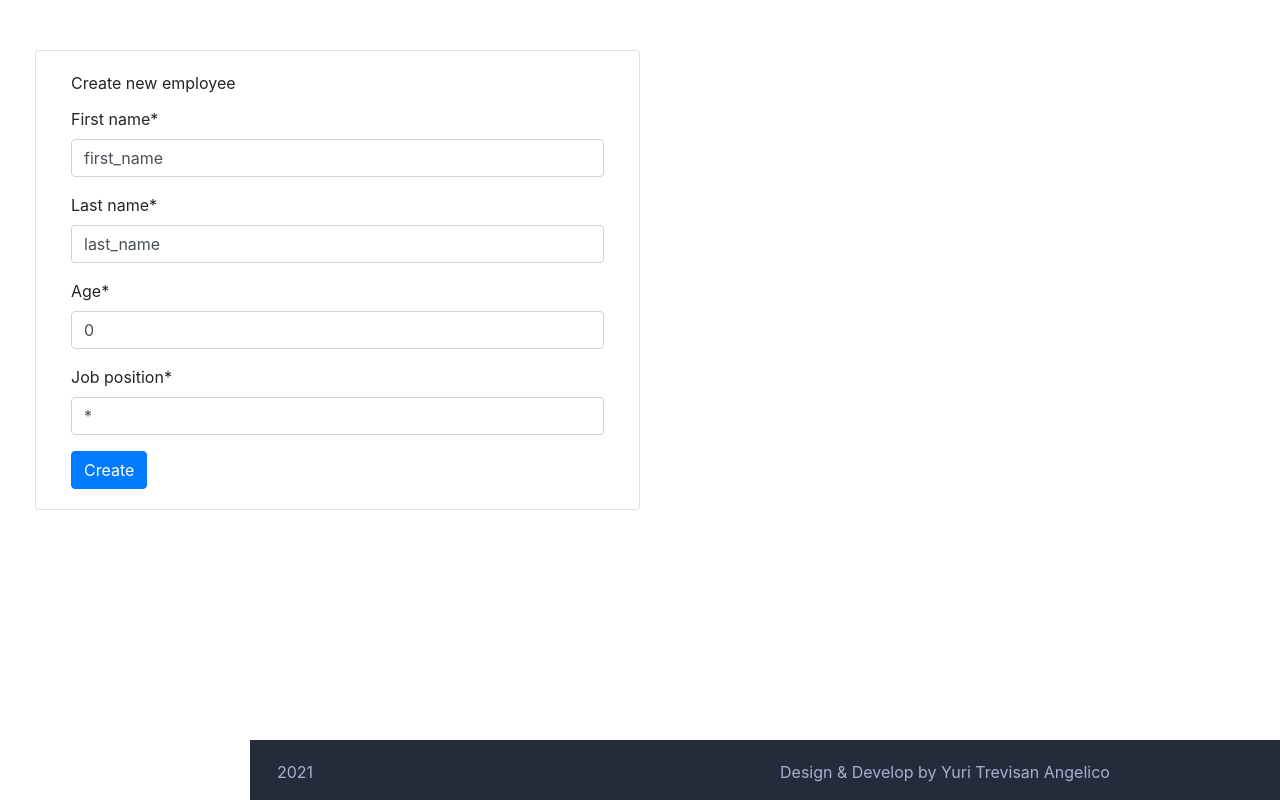
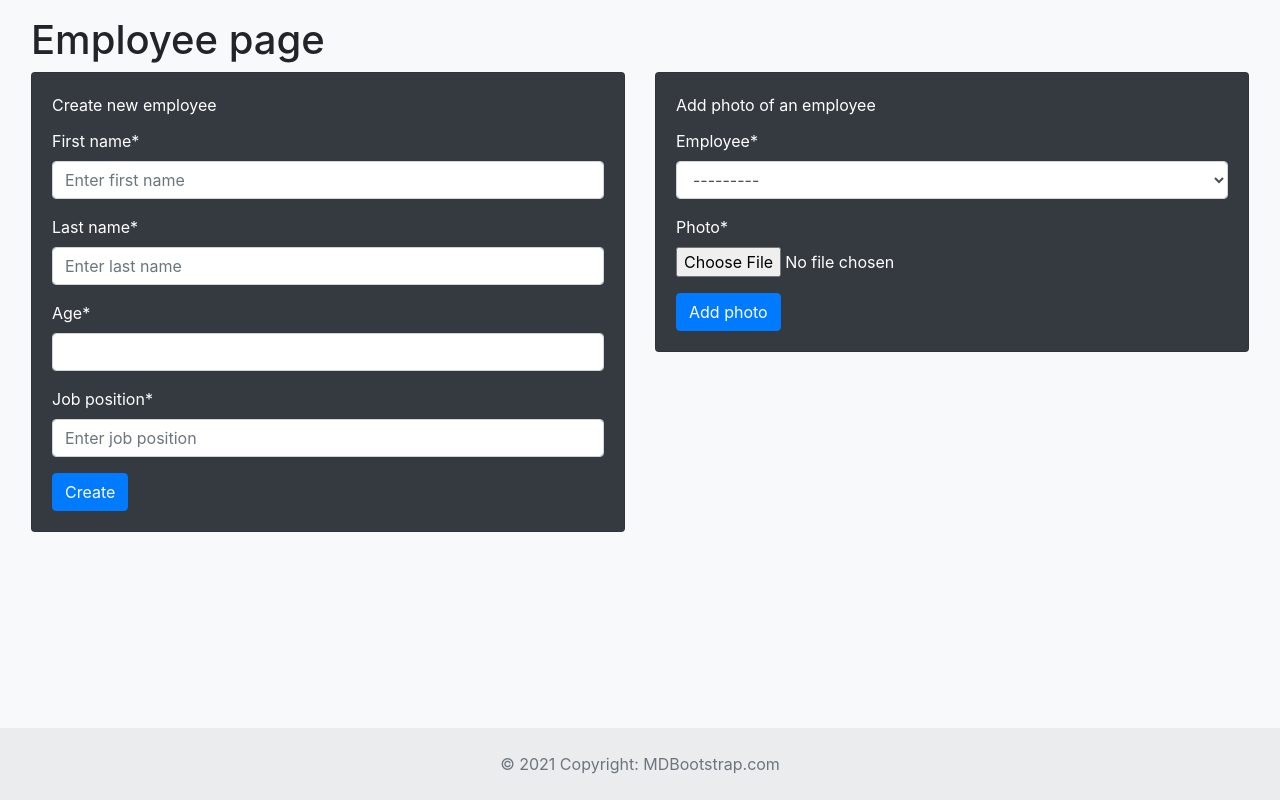
Before and after one commit to YuriTAngelico/tcc-pos-ia, a Django app: page /face_recognition/ in a window 1280 px wide. Run offline with Django 3.2, Linux system fonts and the light colour scheme; data that the repository does not hold is empty; some libraries are stand-ins or nearby versions.

Commit message:
added forms to create the employee and upload the photo, corrections in the front end

```diff
--- a/face_recognition/forms.py
+++ b/face_recognition/forms.py
@@ -6,18 +6,22 @@ from .models import *
 #####################################
 
 class EmployeeForm(forms.ModelForm):
+    first_name=forms.CharField(initial="",label='First name',widget=forms.TextInput(attrs={'placeholder': 'Enter first name', 'id':'first_name'}),max_length=50,required=True)
+    last_name=forms.CharField(initial="",label='Last name',widget=forms.TextInput(attrs={'placeholder': 'Enter last name', 'id':'last_name'}),max_length=50,required=True)
+    age=forms.IntegerField(initial="",label='Age',required=True)
+    job_position=forms.CharField(initial="",label='Job position',widget=forms.TextInput(attrs={'placeholder': 'Enter job position', 'id':'job_position'}),max_length=50,required=True)
     class Meta:
         model = Employee
-        fields="__all__"
+        fields=['first_name','last_name','age','job_position']
 
 
 class PhotoForm(forms.ModelForm):
     class Meta:
-        model = Employee
-        fields="__all__"
+        model = Photo
+        fields=['employee', 'photo']
 
 
 class BloobForm(forms.ModelForm):
     class Meta:
-        model = Employee
+        model = Bloob
         fields="__all__"
--- a/face_recognition/urls.py
+++ b/face_recognition/urls.py
@@ -3,5 +3,6 @@ from django.urls import path
 from . import views
 
 urlpatterns = [
-    path('', views.Employee.as_view(), name='index'),
+    path('', views.Employee.as_view(), name='employee'),
+    path('add-photo', views.Photo.as_view(), name='add-photo'),
 ]
--- a/face_recognition/views.py
+++ b/face_recognition/views.py
@@ -1,6 +1,7 @@
-from django.shortcuts import render
+from django.shortcuts import redirect, render
 from django.views import View
 from django.http import HttpResponse
+from django.contrib import messages
 
 from .forms import *
 
@@ -10,8 +11,43 @@ class Employee(View):
 
         data = {}
         data['employee_form'] = EmployeeForm()
-        return render(request, 'index.html', data)
+        data['photo_form'] = PhotoForm()
+
+        return render(request, 'employee.html', data)
+
+    def post(self, request):
+
+        print("[INFO] Adding employee.")
+
+        form = EmployeeForm(request.POST)
+
+        if form.is_valid():
+            form.save()
+            messages.success(request, f"Employee {request.POST['first_name']} {request.POST['last_name']} succesfully created!", extra_tags="employee")
+            return redirect('employee')
+
+        else:
+            messages.error(request, "Error on creating, invalid form!", extra_tags="employee")
+            form = EmployeeForm()
+            return redirect('employee')
 
 
+class Photo(View):
+
     def post(self, request):
-        pass
+
+        print("[INFO] Adding employee photo.")
+
+        print(request.POST)
+        print(request.FILES)
+
+        form = PhotoForm(request.POST, request.FILES)
+
+        if form.is_valid():
+            form.save()
+            messages.success(request, f"Photo succesfully added!", extra_tags="employee")
+            return redirect('employee')
+
+        else:
+            messages.error(request, f"Error on adding, invalid form! - {e}", extra_tags="employee")
+            return redirect('employee')
--- a/templates/base.html
+++ b/templates/base.html
@@ -18,14 +18,18 @@
 
     </head>
 
-    <body data-sidebar="dark">
+    <body data-sidebar="dark" class="bg-light">
 
         {% block header %}
         {% include 'header.html' %}
         {% endblock %}
 
-        {% block contents %}
-        {% endblock %}
+        <div class="p-3">
+            <div class="container-fluid">
+                {% block contents %}
+                {% endblock %}
+            </div>
+        </div>
 
         <div class="main-content">
             <div class="page-content">
--- /dev/null
+++ b/templates/employee.html
@@ -0,0 +1,83 @@
+{% extends 'base.html' %}
+
+{% load static %}
+{% load crispy_forms_tags %}
+
+{% block css%}
+{% include 'css.html' %}
+{% endblock %}
+
+{% block contents %}
+
+{% if messages %}
+{% for message in messages %}
+{% if message.level == DEFAULT_MESSAGE_LEVELS.ERROR and message.extra_tags == 'employee' %}
+<div class="alert alert-danger alert-dismissible fade show" role="alert">
+    {{ message }}
+    <button type="button" class="close" data-dismiss="alert" aria-label="Close">
+        <span aria-hidden="true">&times;</span>
+    </button>
+</div>
+{% elif message.level == DEFAULT_MESSAGE_LEVELS.SUCCESS and message.extra_tags == 'employee' %}
+<div class="alert alert-success alert-dismissible fade show" role="alert">
+    {{ message }}
+    <button type="button" class="close" data-dismiss="alert" aria-label="Close">
+        <span aria-hidden="true">&times;</span>
+    </button>
+</div>
+{% elif message.level == DEFAULT_MESSAGE_LEVELS.WARNING and message.extra_tags == 'employee' %}
+<div class="alert alert-warning alert-dismissible fade show" role="alert">
+    {{ message }}
+    <button type="button" class="close" data-dismiss="alert" aria-label="Close">
+        <span aria-hidden="true">&times;</span>
+    </button>
+</div>
+{% endif %}
+{% endfor %}
+{% endif %}
+
+<h1>Employee page</h1>
+
+<div class="row">
+
+    <div class="col-lg-6 mb-3">
+        <div class="card bg-dark text-white">
+            <div class="card-body">
+                <div class="card-title">Create new employee</div>
+
+                <form method="POST" action="" class="post-form">
+                    {% csrf_token %}
+                    {{employee_form.first_name|as_crispy_field}}
+                    {{employee_form.last_name|as_crispy_field}}
+                    {{employee_form.age|as_crispy_field}}
+                    {{employee_form.job_position|as_crispy_field}}
+                    <button type="submit" class="btn btn-md btn-primary">Create</button>
+                </form>
+
+            </div>
+        </div>
+    </div>
+
+    <div class="col-lg-6 mb-3">
+        <div class="card bg-dark text-white">
+            <div class="card-body">
+                <div class="card-title">Add photo of an employee</div>
+
+                <form method="POST" action="/face_recognition/add-photo" class="post-form" enctype="multipart/form-data">
+                    {% csrf_token %}
+                    {{photo_form.employee|as_crispy_field}}
+                    {{photo_form.photo|as_crispy_field}}
+                    <button type="submit" class="btn btn-md btn-primary">Add photo</button>
+                </form>
+
+            </div>
+        </div>
+    </div>
+
+</div>
+
+{% endblock %}
+
+{% block javascript %}
+    {% include 'javascript.html'%}
+{% endblock %}
--- a/templates/footer.html
+++ b/templates/footer.html
@@ -1,17 +1,13 @@
 {% load static %}
 {% block footer %}
-<footer class="footer">
-    <div class="container-fluid">
-        <div class="row">
-            <div class="col-sm-6">
-                <script>document.write(new Date().getFullYear())</script>
-            </div>
-            <div class="col-sm-6">
-                <div class="text-sm-end d-none d-sm-block">
-                    Design & Develop by Yuri Trevisan Angelico
-                </div>
-            </div>
-        </div>
+<!-- Footer -->
+<footer class="fixed-bottom text-center text-lg-start bg-light text-muted">
+    <!-- Copyright -->
+    <div class="text-center p-4" style="background-color: rgba(0, 0, 0, 0.05);">
+      © 2021 Copyright:
+      <a class="text-reset fw-bold" href="https://mdbootstrap.com/">MDBootstrap.com</a>
     </div>
-</footer>
+    <!-- Copyright -->
+  </footer>
+  <!-- Footer -->
 {% endblock %}
--- a/templates/index.html
+++ /dev/null
@@ -1,33 +0,0 @@
-{% extends 'base.html' %}
-
-{% load static %}
-{% load crispy_forms_tags %}
-
-{% block contents %}
-
-<div style="padding: 50px 50px 50px 50px;">
-
-    <div class="row">
-        <div class="card col-lg-6">
-            <div class="card-body">
-                <div class="card-title">Create new employee</div>
-
-                <form method="POST" action="" class="post-form">
-                    {{employee_form.first_name|as_crispy_field}}
-                    {{employee_form.last_name|as_crispy_field}}
-                    {{employee_form.age|as_crispy_field}}
-                    {{employee_form.job_position|as_crispy_field}}
-                    <button type="submit" class="btn btn-md btn-primary">Create</button>
-                </form>
-
-            </div>
-        </div>
-
-    </div>
-</div>
-
-{% endblock %}
-
-{% block javascript %}
-    {% include 'javascript.html'%}
-{% endblock %}
```
Also changed, not shown: employee_photo/IMG_20200520_210504628.jpg (deleted).
